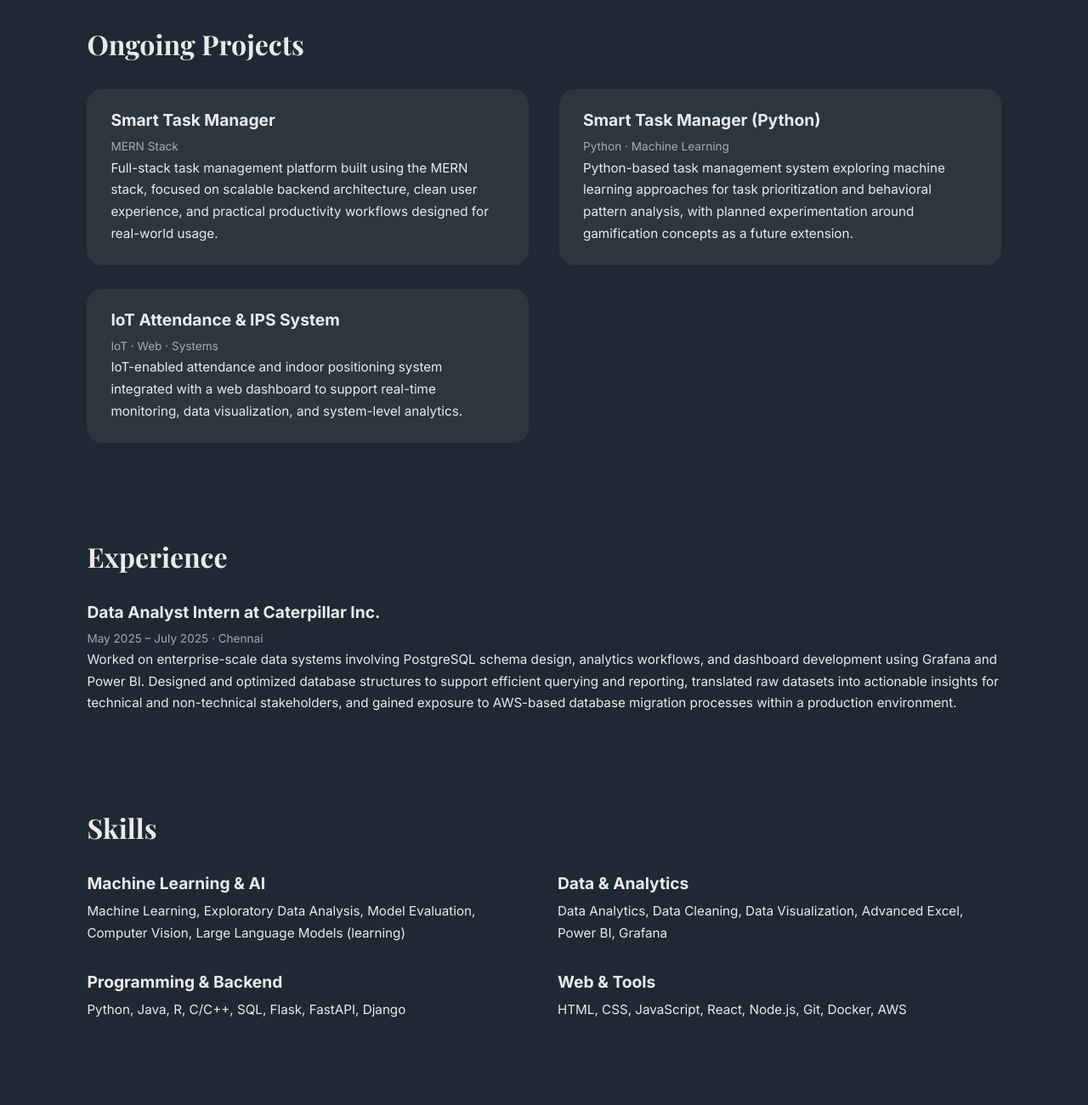
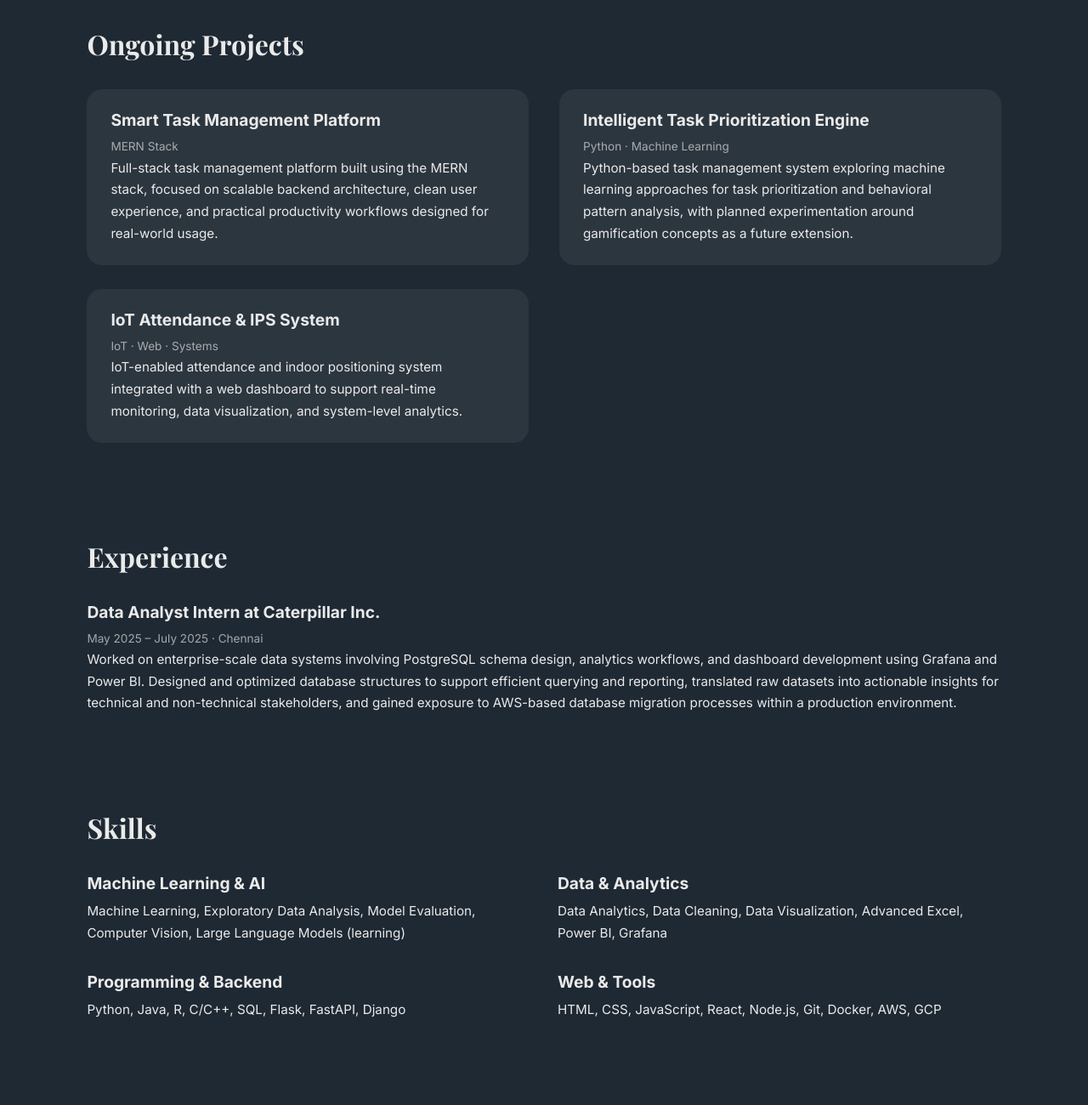
Before and after one commit to KhushiShah-creates/portfolio, a plain HTML site: page index.html in a window 1280 px wide. Shown: the part 2160-3460 px from the top of the page at 85% size. Drawn offline with nearby package versions, Linux system fonts and the light colour scheme.

Commit message:
Final Changes committed

```diff
--- a/index.html
+++ b/index.html
@@ -139,7 +139,7 @@
 
     <div class="project-grid">
       <div class="project-card">
-        <h3>Smart Task Manager</h3>
+        <h3>Smart Task Management Platform</h3>
         <p class="meta">MERN Stack</p>
         <p>
           Full-stack task management platform built using the MERN stack, focused
@@ -149,7 +149,7 @@
       </div>
 
       <div class="project-card">
-        <h3>Smart Task Manager (Python)</h3>
+        <h3>Intelligent Task Prioritization Engine</h3>
         <p class="meta">Python · Machine Learning</p>
         <p>
           Python-based task management system exploring machine learning approaches
@@ -219,7 +219,7 @@
       <div>
         <h3>Web & Tools</h3>
         <p>
-          HTML, CSS, JavaScript, React, Node.js, Git, Docker, AWS
+          HTML, CSS, JavaScript, React, Node.js, Git, Docker, AWS, GCP
         </p>
       </div>
     </div>
```
